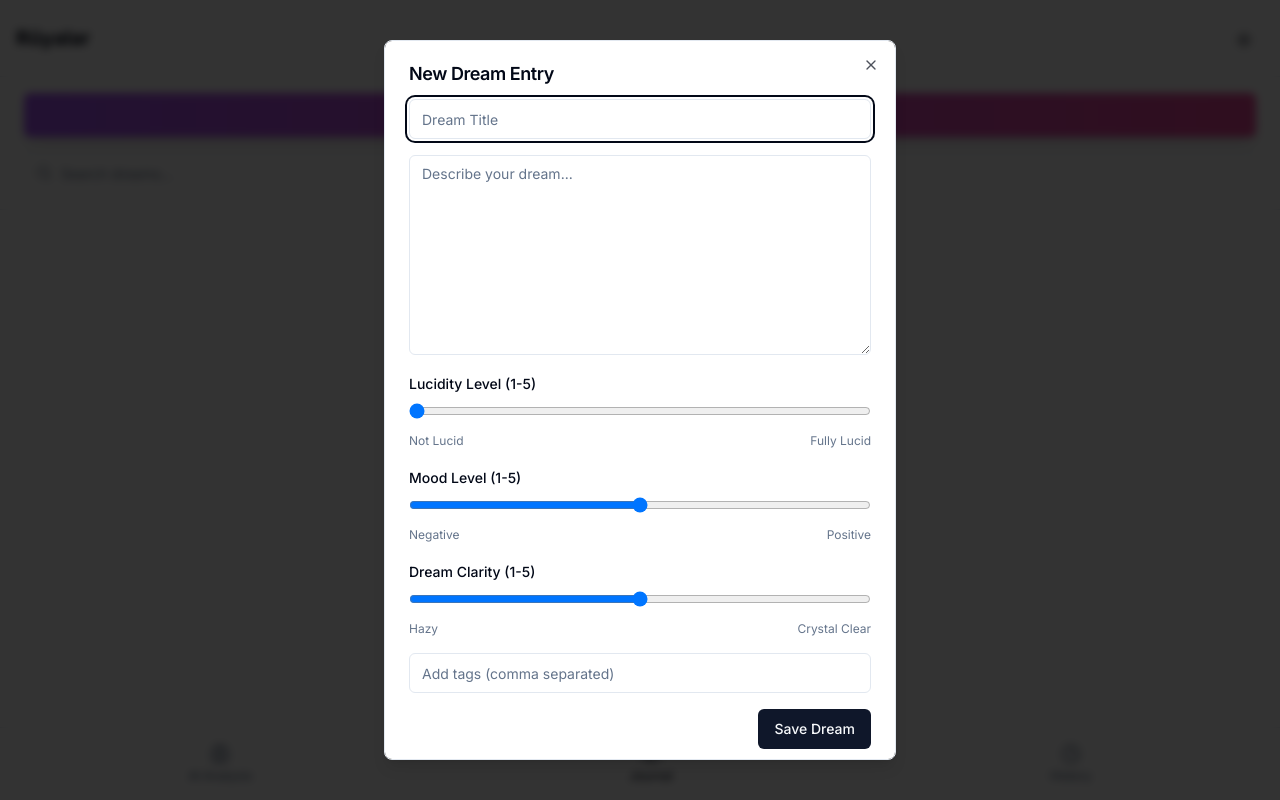
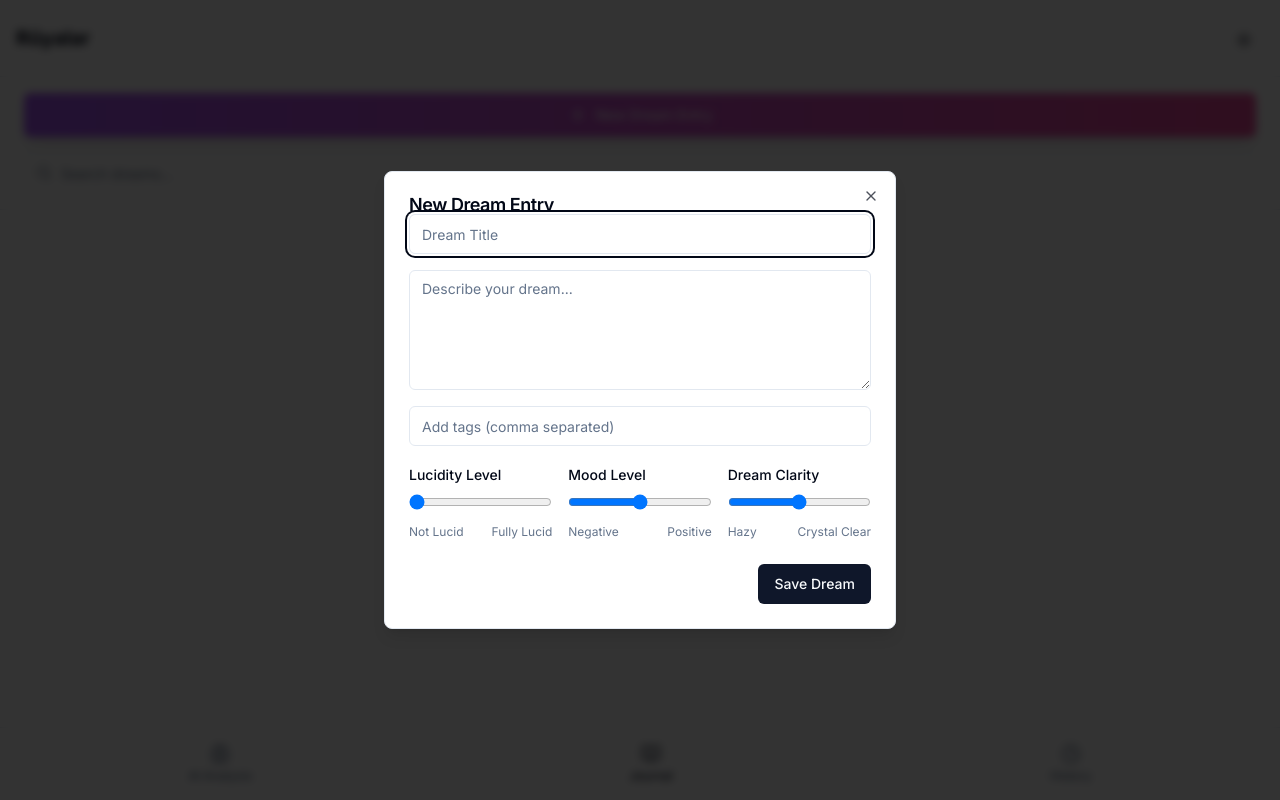
Before and after one commit to jpcpais01/Ruyalar, a Next.js app: page / in a window 1280 px wide. Both pictures are taken after a click on the button "New Dream Entry". Built offline with nearby package versions, Linux system fonts and the light colour scheme.

Commit message:
tiny fixes and additions

```diff
--- a/src/components/journal/journal-container.tsx
+++ b/src/components/journal/journal-container.tsx
@@ -157,7 +157,7 @@ export function JournalContainer({ entries, onEntriesChange, onAnalyze }: Journa
             <DialogHeader>
               <DialogTitle>New Dream Entry</DialogTitle>
             </DialogHeader>
-            <div className="space-y-4 mt-4">
+            <div className="flex flex-col gap-4">
               <div>
                 <Input
                   placeholder="Dream Title"
@@ -171,11 +171,19 @@ export function JournalContainer({ entries, onEntriesChange, onAnalyze }: Journa
                   placeholder="Describe your dream..."
                   value={newEntry.content}
                   onChange={(e) => setNewEntry({ ...newEntry, content: e.target.value })}
-                  className="min-h-[200px]"
+                  className="min-h-[120px] max-h-[120px]"
                 />
               </div>
+              <div>
+                <Input
+                  placeholder="Add tags (comma separated)"
+                  onChange={(e) => setNewEntry({ ...newEntry, tags: e.target.value.split(',').map(tag => tag.trim()) })}
+                  className="w-full"
+                />
+              </div>
+              <div className="grid grid-cols-1 sm:grid-cols-3 gap-4">
                 <div className="space-y-2">
-                <label className="text-sm font-medium">Lucidity Level (1-5)</label>
+                  <label className="text-sm font-medium">Lucidity Level</label>
                   <input
                     type="range"
                     min="1"
@@ -190,7 +198,7 @@ export function JournalContainer({ entries, onEntriesChange, onAnalyze }: Journa
                   </div>
                 </div>
                 <div className="space-y-2">
-                <label className="text-sm font-medium">Mood Level (1-5)</label>
+                  <label className="text-sm font-medium">Mood Level</label>
                   <input
                     type="range"
                     min="1"
@@ -205,7 +213,7 @@ export function JournalContainer({ entries, onEntriesChange, onAnalyze }: Journa
                   </div>
                 </div>
                 <div className="space-y-2">
-                <label className="text-sm font-medium">Dream Clarity (1-5)</label>
+                  <label className="text-sm font-medium">Dream Clarity</label>
                   <input
                     type="range"
                     min="1"
@@ -219,14 +227,8 @@ export function JournalContainer({ entries, onEntriesChange, onAnalyze }: Journa
                     <span>Crystal Clear</span>
                   </div>
                 </div>
-              <div>
-                <Input
-                  placeholder="Add tags (comma separated)"
-                  onChange={(e) => setNewEntry({ ...newEntry, tags: e.target.value.split(',').map(tag => tag.trim()) })}
-                  className="w-full"
-                />
               </div>
-              <div className="flex justify-end">
+              <div className="flex justify-end pt-2">
                 <Button onClick={handleAddEntry}>Save Dream</Button>
               </div>
             </div>
@@ -502,7 +504,7 @@ export function JournalContainer({ entries, onEntriesChange, onAnalyze }: Journa
 
             <div className="grid grid-cols-3 gap-6">
               <div className="space-y-2">
-                <label className="text-sm font-medium">Lucidity Level</label>
+                <div className="font-medium">Lucidity Level</div>
                 <div className="flex items-center">
                   {Array.from({ length: 5 }).map((_, i) => (
                     <button
@@ -523,7 +525,7 @@ export function JournalContainer({ entries, onEntriesChange, onAnalyze }: Journa
                 </div>
               </div>
               <div className="space-y-2">
-                <label className="text-sm font-medium">Mood Level</label>
+                <div className="font-medium">Mood Level</div>
                 <div className="flex items-center">
                   {Array.from({ length: 5 }).map((_, i) => (
                     <button
@@ -544,7 +546,7 @@ export function JournalContainer({ entries, onEntriesChange, onAnalyze }: Journa
                 </div>
               </div>
               <div className="space-y-2">
-                <label className="text-sm font-medium">Dream Clarity</label>
+                <div className="font-medium">Dream Clarity</div>
                 <div className="flex items-center">
                   {Array.from({ length: 5 }).map((_, i) => (
                     <button
--- a/src/components/ui/dialog.tsx
+++ b/src/components/ui/dialog.tsx
@@ -35,7 +35,7 @@ const DialogContent = React.forwardRef<
     <DialogPrimitive.Content
       ref={ref}
       className={cn(
-        "fixed inset-0 z-50 m-auto h-fit max-h-[90vh] w-full max-w-lg overflow-y-auto overscroll-contain gap-4 border bg-background p-6 shadow-lg duration-200 data-[state=open]:animate-in data-[state=closed]:animate-out data-[state=closed]:fade-out-0 data-[state=open]:fade-in-0 data-[state=closed]:zoom-out-95 data-[state=open]:zoom-in-95 data-[state=closed]:slide-out-to-left-1/2 data-[state=closed]:slide-out-to-top-[48%] data-[state=open]:slide-in-from-left-1/2 data-[state=open]:slide-in-from-top-[48%] sm:rounded-lg",
+        "fixed inset-0 z-50 m-auto h-[95vh] w-full max-w-lg overflow-y-auto overscroll-contain rounded-lg border bg-background p-6 shadow-lg duration-200 data-[state=open]:animate-in data-[state=closed]:animate-out data-[state=closed]:fade-out-0 data-[state=open]:fade-in-0 data-[state=closed]:zoom-out-95 data-[state=open]:zoom-in-95 data-[state=closed]:slide-out-to-left-1/2 data-[state=closed]:slide-out-to-top-[48%] data-[state=open]:slide-in-from-left-1/2 data-[state=open]:slide-in-from-top-[48%] sm:h-fit sm:max-h-[95vh]",
         className
       )}
       {...props}
```
Lines whose indentation alone changed are shown as unchanged.
